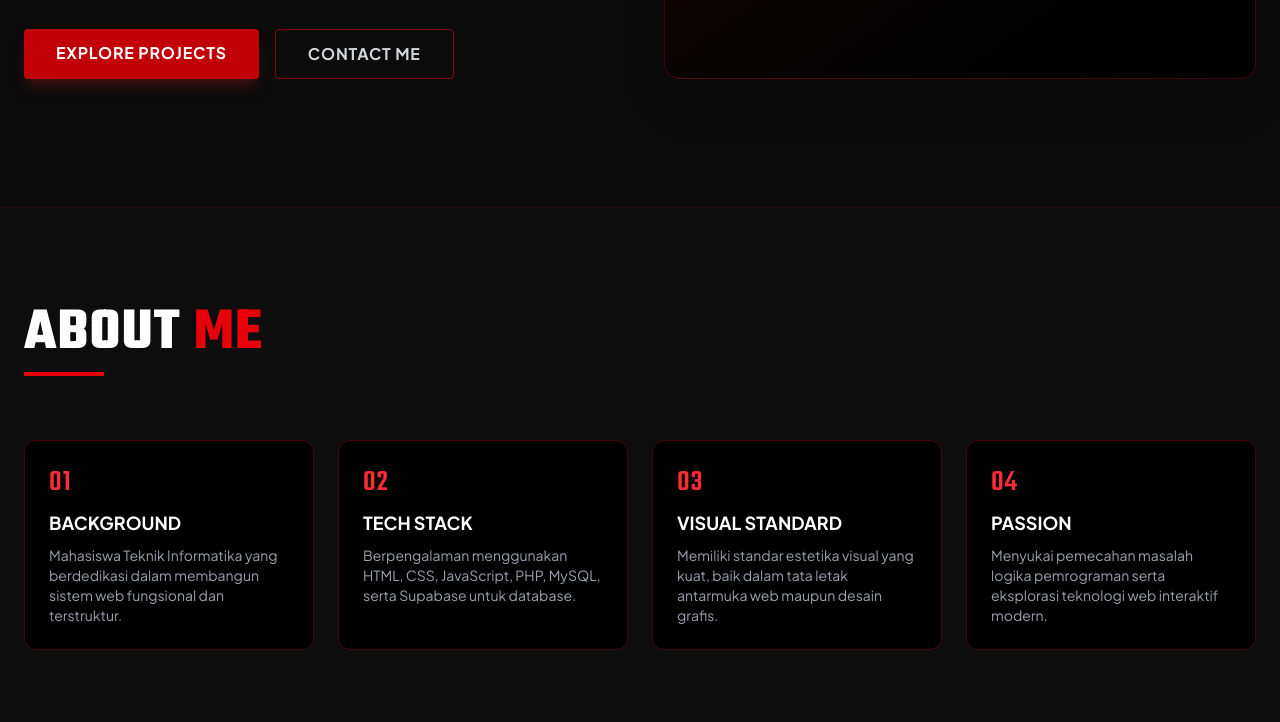
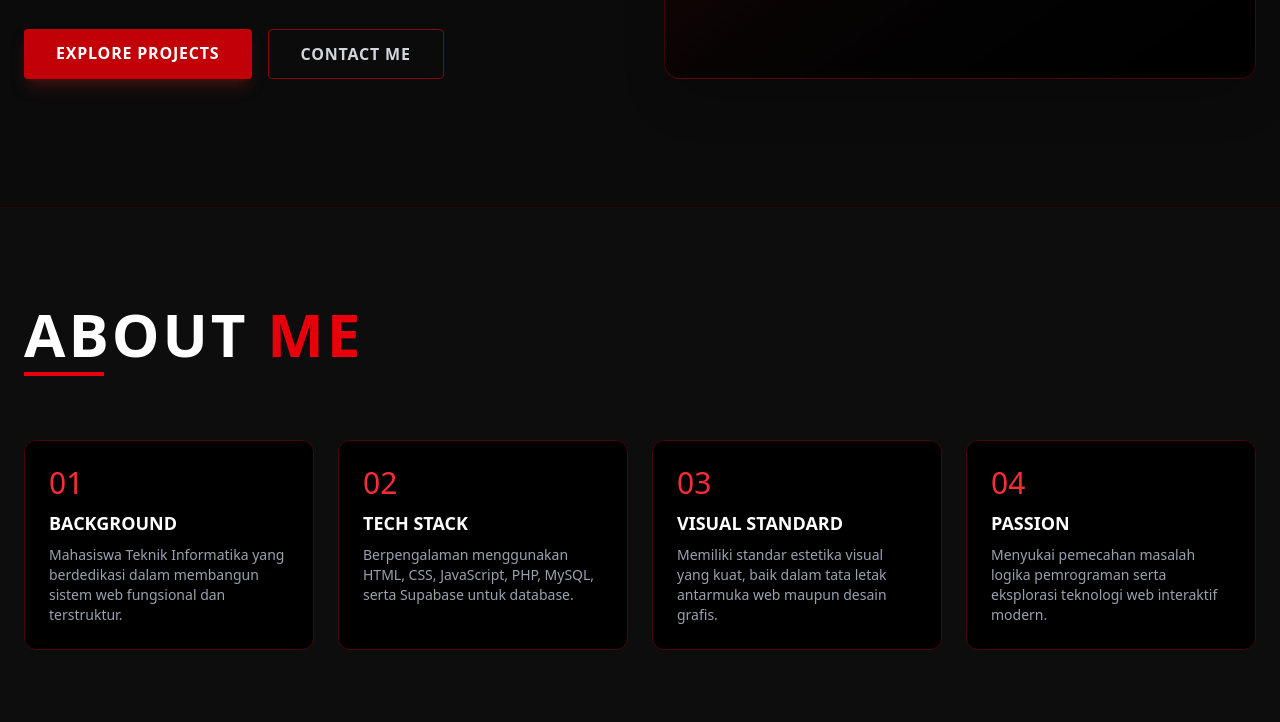
Before and after one commit to marcellfebrianowibowo/my-portfolio, a plain HTML site: page index.html in a window 1280 px wide. Shown: the part 517-1239 px from the top of the page. Drawn offline with nearby package versions, Linux system fonts and the light colour scheme.

Commit message:
Update index.html

```diff
--- a/index.html
+++ b/index.html
@@ -8,11 +8,10 @@
     <script src="https://cdn.jsdelivr.net/npm/@tailwindcss/browser@4"></script>
     <link rel="preconnect" href="https://fonts.googleapis.com">
     <link rel="preconnect" href="https://fonts.gstatic.com" crossorigin>
-    <link href="https://fonts.googleapis.com/css2?family=Teko:wght@500;700&family=Plus+Jakarta+Sans:wght@400;600;700&display=swap" rel="stylesheet">
-    <style>
-        body { font-family: 'Plus Jakarta Sans', sans-serif; background-color: #0b0b0b; color: #f3f3f3; }
-        .font-heading { font-family: 'Teko', sans-serif; letter-spacing: 1px; }
-    </style>
+    <link href="https://fonts.googleapis.com/css2?family=Plus+Jakarta+Sans:wght@400;600;700&display=swap" rel="stylesheet">
+
+    <!-- Menghubungkan ke file style.css -->
+    <link rel="stylesheet" href="style.css">
 </head>
 <body class="bg-[#0b0b0b] text-gray-100 selection:bg-red-600 selection:text-white">
 
@@ -48,7 +47,6 @@
             </div>
             <div class="relative">
                 <div class="w-full h-80 md:h-[420px] rounded-2xl bg-gradient-to-br from-red-900/30 to-black border border-red-800/40 overflow-hidden shadow-2xl flex items-center justify-center relative group">
-                    <!-- Placeholder Visual Gambar Tema Samurai/Oni -->
                     <div class="absolute inset-0 bg-[radial-gradient(ellipse_at_center,_var(--tw-gradient-stops))] from-red-900/40 via-transparent to-black"></div>
                     <span class="font-heading text-4xl text-red-500/60 uppercase tracking-widest z-10">Visual Portfolio</span>
                 </div>
@@ -56,7 +54,7 @@
         </div>
     </section>
 
-    <!-- About Us Section -->
+    <!-- About Me Section -->
     <section id="about" class="py-24 bg-[#0d0d0d] relative">
         <div class="max-w-7xl mx-auto px-6">
             <div class="mb-16">
@@ -89,7 +87,7 @@
         </div>
     </section>
 
-    <!-- Collection / Projects Section -->
+    <!-- Collection Section -->
     <section id="projects" class="py-24 bg-[#0b0b0b]">
         <div class="max-w-7xl mx-auto px-6">
             <div class="mb-16">
@@ -98,7 +96,6 @@
             </div>
 
             <div class="grid grid-cols-1 md:grid-cols-3 gap-8">
-                <!-- Project Card 1 -->
                 <div class="bg-[#121212] border border-red-950 rounded-xl overflow-hidden group hover:border-red-600/60 transition">
                     <div class="h-48 bg-red-950/20 border-b border-red-950 flex items-center justify-center">
                         <span class="font-heading text-2xl text-red-600/60">Project Alpha</span>
@@ -111,7 +108,6 @@
                     </div>
                 </div>
 
-                <!-- Project Card 2 -->
                 <div class="bg-[#121212] border border-red-950 rounded-xl overflow-hidden group hover:border-red-600/60 transition">
                     <div class="h-48 bg-red-950/20 border-b border-red-950 flex items-center justify-center">
                         <span class="font-heading text-2xl text-red-600/60">Project Beta</span>
@@ -124,7 +120,6 @@
                     </div>
                 </div>
 
-                <!-- Project Card 3 -->
                 <div class="bg-[#121212] border border-red-950 rounded-xl overflow-hidden group hover:border-red-600/60 transition">
                     <div class="h-48 bg-red-950/20 border-b border-red-950 flex items-center justify-center">
                         <span class="font-heading text-2xl text-red-600/60">Project Gamma</span>
```
